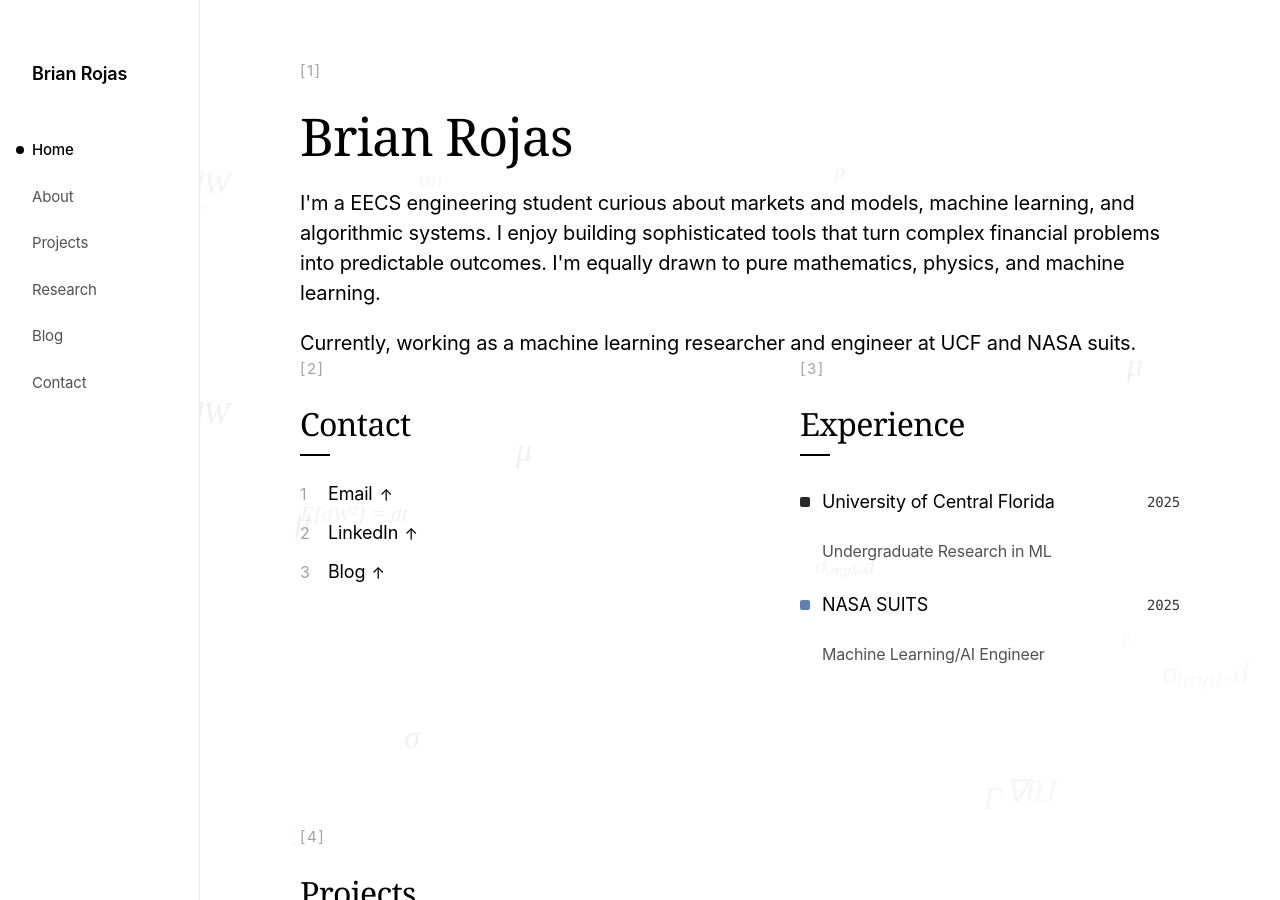
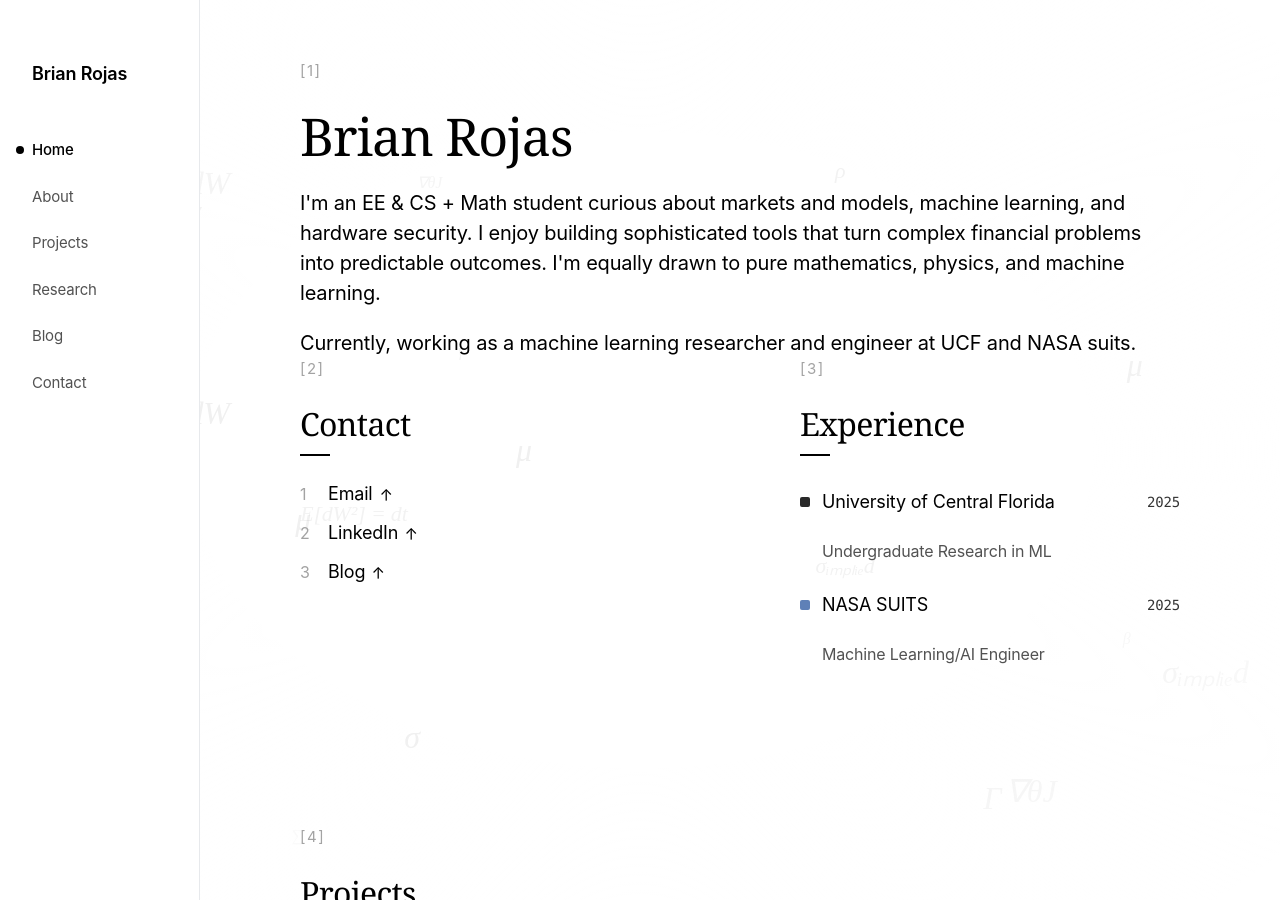
Before and after one commit to brianrojrc/brianrojrc.github.io, a Jekyll site: the page built from index.md, in a window 1280 px wide and 900 px high. Built offline with Jekyll 4.4.1, drawn with Linux system fonts in a browser that asks for light colours; some web fonts are replaced.

Commit message:
Update index.md

```diff
--- a/index.md
+++ b/index.md
@@ -6,7 +6,7 @@ title: Home
 <header class="page-header">
     <span class="page-marker">[1]</span>
     <h1>Brian Rojas</h1>
-    <p class="intro"> I'm a EECS engineering student curious about markets and models, machine learning, and algorithmic systems. I enjoy building sophisticated tools that turn complex financial problems into predictable outcomes. I'm equally drawn to pure mathematics, physics, and machine learning.
+    <p class="intro"> I'm an EE & CS + Math student curious about markets and models, machine learning, and hardware security. I enjoy building sophisticated tools that turn complex financial problems into predictable outcomes. I'm equally drawn to pure mathematics, physics, and machine learning.
     <p class="currently">Currently, working as a machine learning researcher and engineer at UCF and NASA suits.</p>
 
 <div class="two-column">
```
